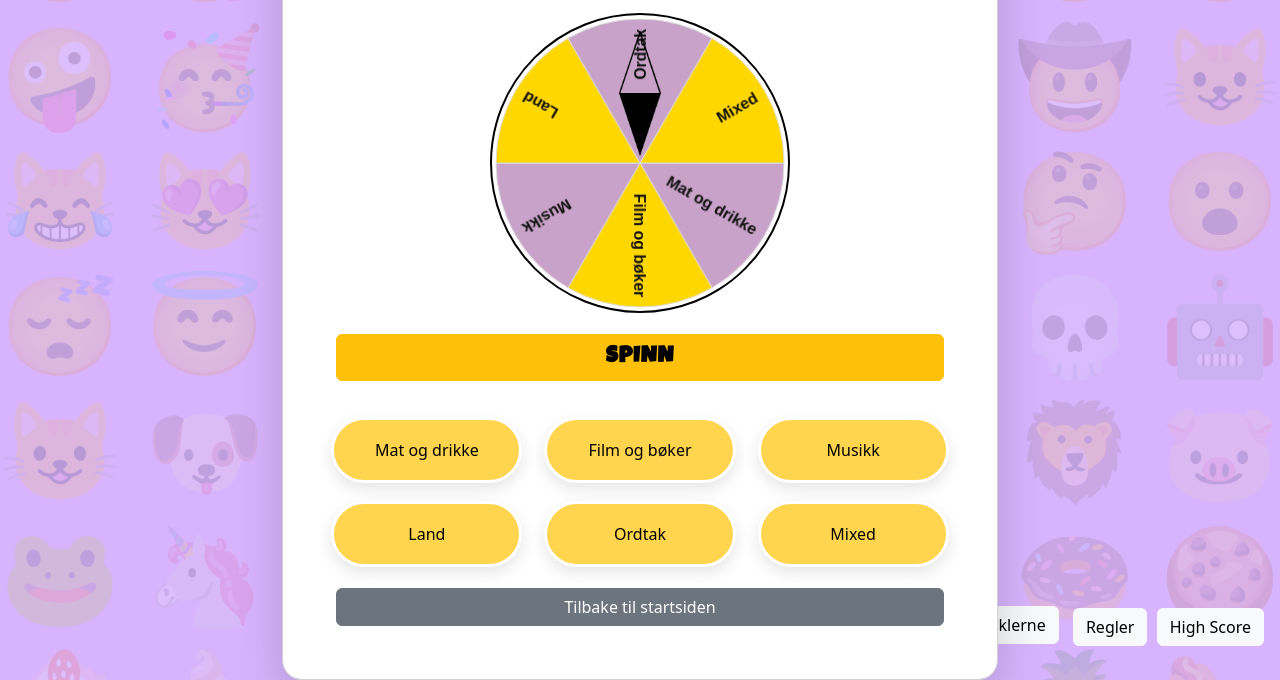
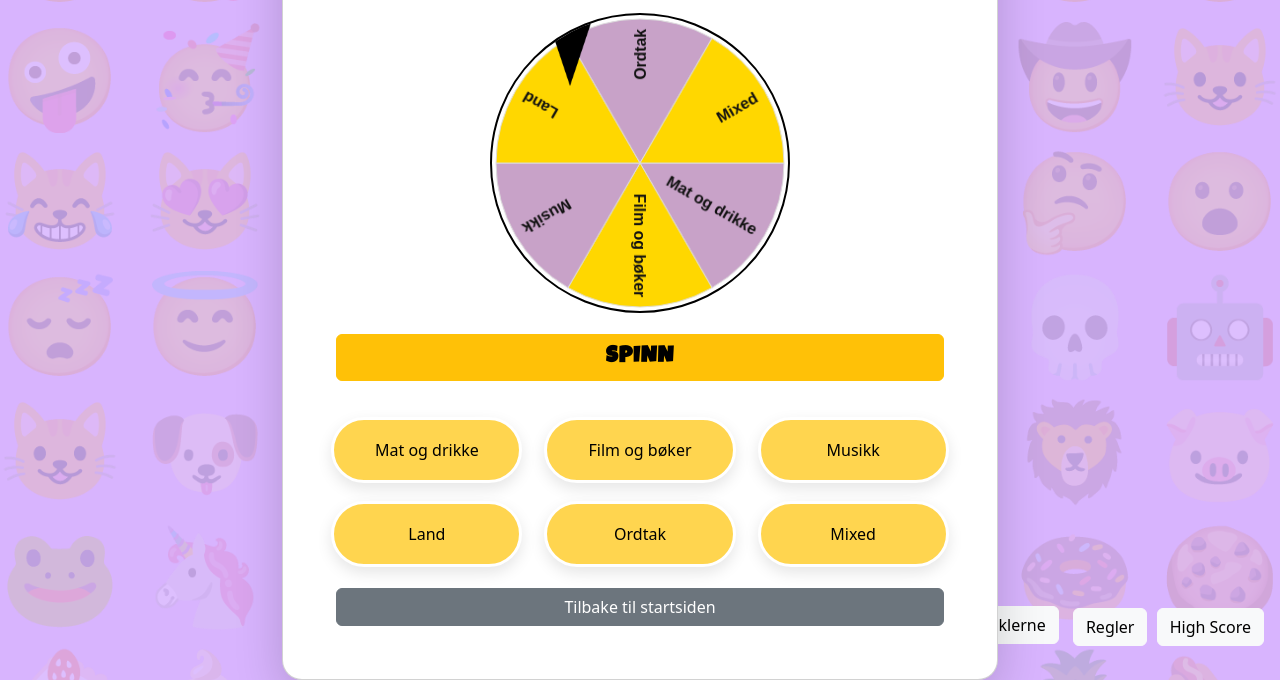
Before and after one commit to leaemilies/Prosjektoppgave_webtek, a plain HTML site: page index.html in a window 1280 px wide. Both pictures are taken after a click on the button "START". Shown: the part 132-812 px from the top of the page. Drawn offline with nearby package versions, Linux system fonts and the light colour scheme; a web font is replaced by a local one.

Commit message:
ny posisjon på pil

```diff
--- a/CSS_og_design/emojigame.css
+++ b/CSS_og_design/emojigame.css
@@ -59,15 +59,17 @@ h1, h2 { text-align: center; }
 
 .arrow-spin {
   position: absolute;
-  top: 50%;
-  left: 50%;
-  width: 140px;
-  height: 140px;
-  transform: translate(-50%, -50%) rotate(0deg);
-  transform-origin: center center;
+  inset: 0;           /* top:0; right:0; bottom:0; left:0 */
+  margin: auto;       /* sentrerer elementet i beholderen */
+  width: 140px;       /* juster størrelse */
+  /* height: 140px;   <-- la helst være kommentert ut, se punkt 2 */
+  display: block;     /* fjern evt. inline-baselineavvik */
+  transform: rotate(0deg);
+  transform-origin: 50% 50%;  /* roter rundt midten */
   z-index: 11;
   pointer-events: none;
 }
+
 
 :root{
   --blue: #4a90e2;
```
